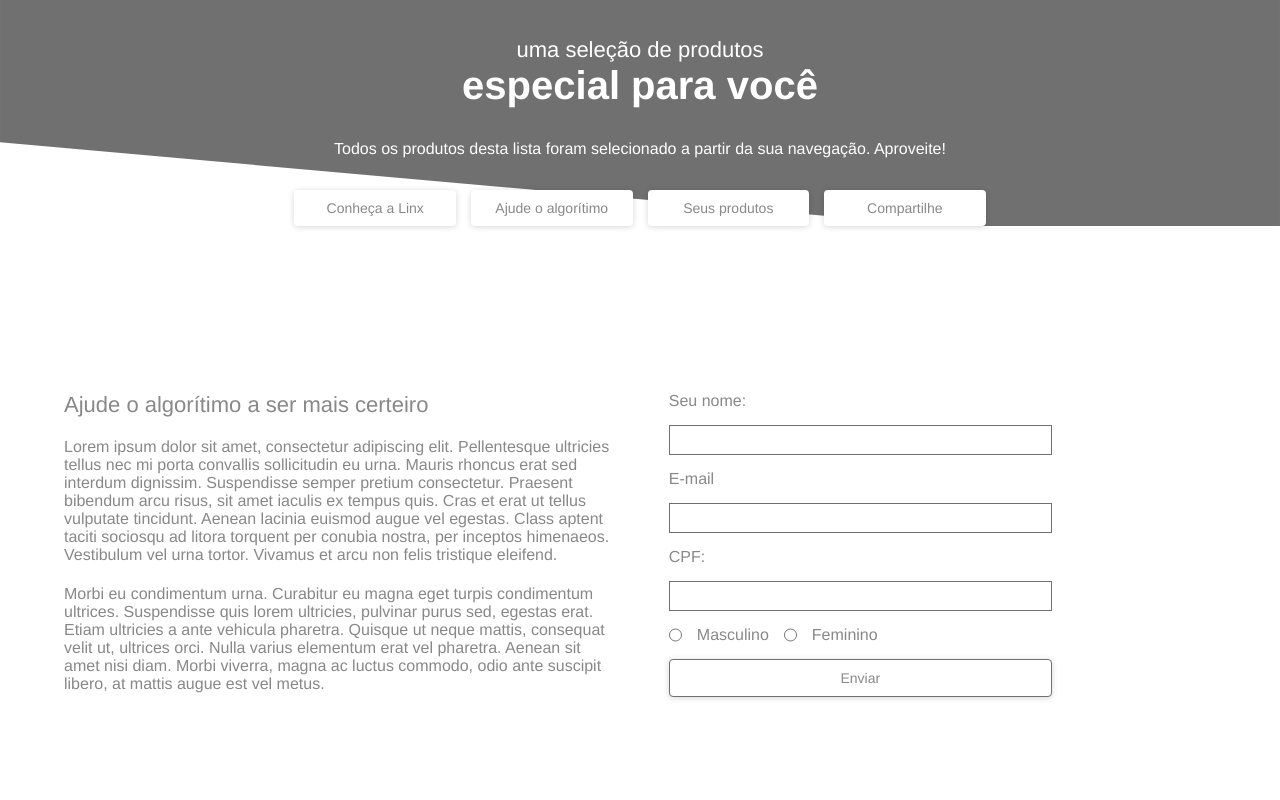
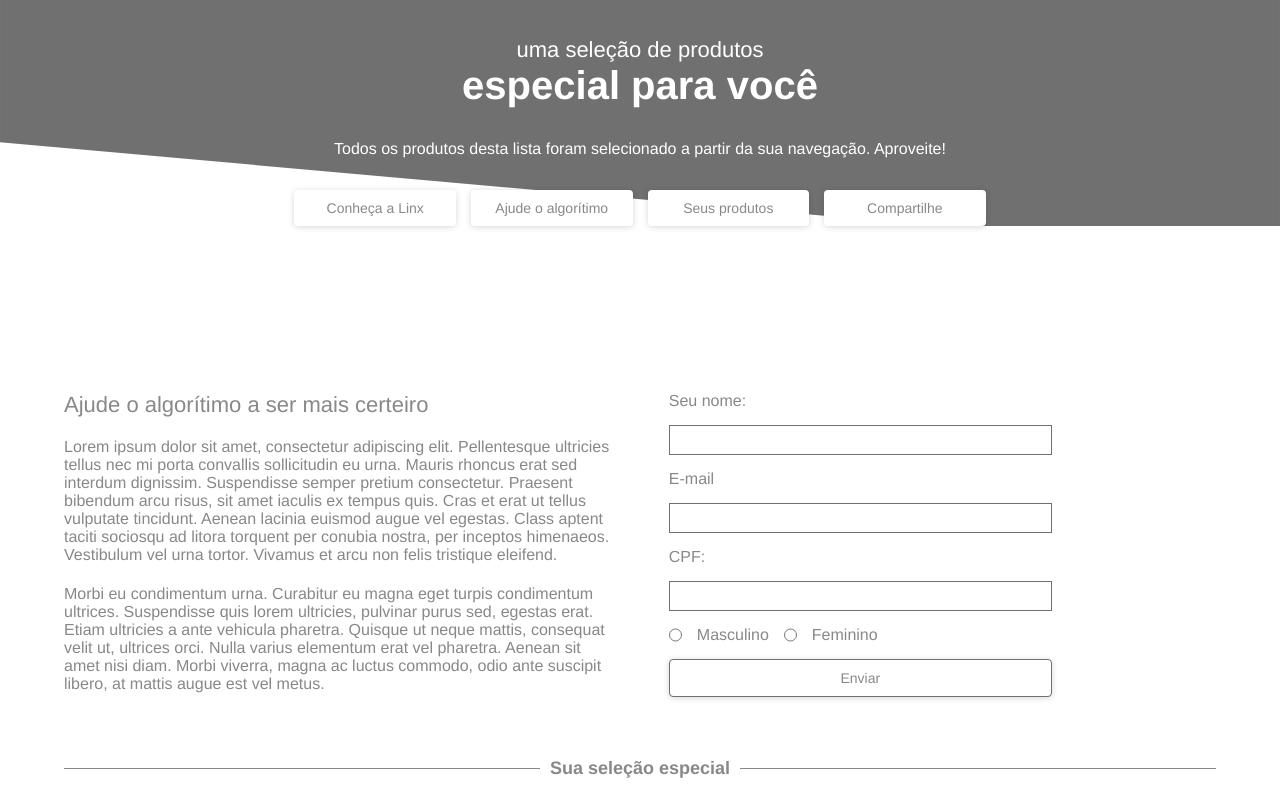
Before and after one commit to Julianaha/products-page, a React (Vite) app: page / in a window 1280 px wide. Built offline with nearby package versions, Linux system fonts and the light colour scheme.

Commit message:
feat: adiciona titulo sessao cards

```diff
--- a/src/components/Header/style.css
+++ b/src/components/Header/style.css
@@ -6,6 +6,11 @@
   background-image: url(../../assets/img/wave.svg);
   background-repeat: no-repeat;
   background-size: cover;
+  /* width: 100em;
+  /* height: 31.25em;
+  background: #707070 0% 0% no-repeat padding-box;
+  background-image: -webkit-linear-gradient(86deg, #fff 50%, #707070 50%);
+  opacity: 1; */
 }
 
 .header-flex {
--- a/src/pages/Produto/index.jsx
+++ b/src/pages/Produto/index.jsx
@@ -36,6 +36,9 @@ function Produto() {
             <Formulario />
           </section>
         </div>
+        <fieldset className="section">
+          <legend>Sua seleção especial</legend>
+        </fieldset>
       </main>
     </>
   );
--- a/src/pages/Produto/style.css
+++ b/src/pages/Produto/style.css
@@ -31,3 +31,23 @@ section p {
 .content-right {
   width: 50%;
 }
+
+.section {
+  text-align: center;
+  margin-top: 3.5em;
+}
+
+fieldset {
+  border-top: 1px solid #888888;
+  border-bottom: none;
+  border-left: none;
+  border-right: none;
+  display: block;
+  text-align: center;
+}
+
+fieldset legend {
+  padding: 5px 10px;
+  font: normal normal bold 18px Helvetica Neue;
+  color: #888888;
+}
```
